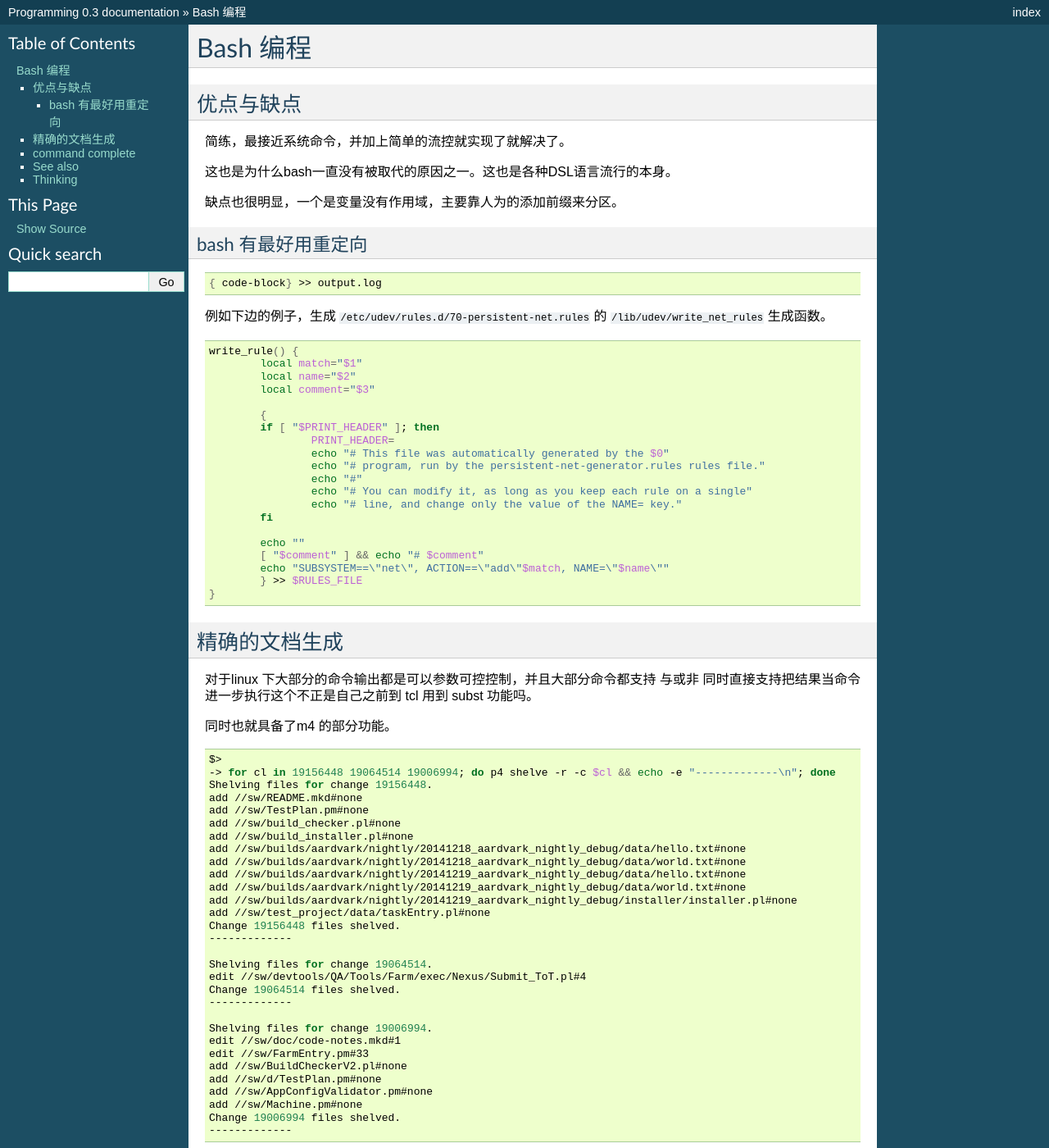
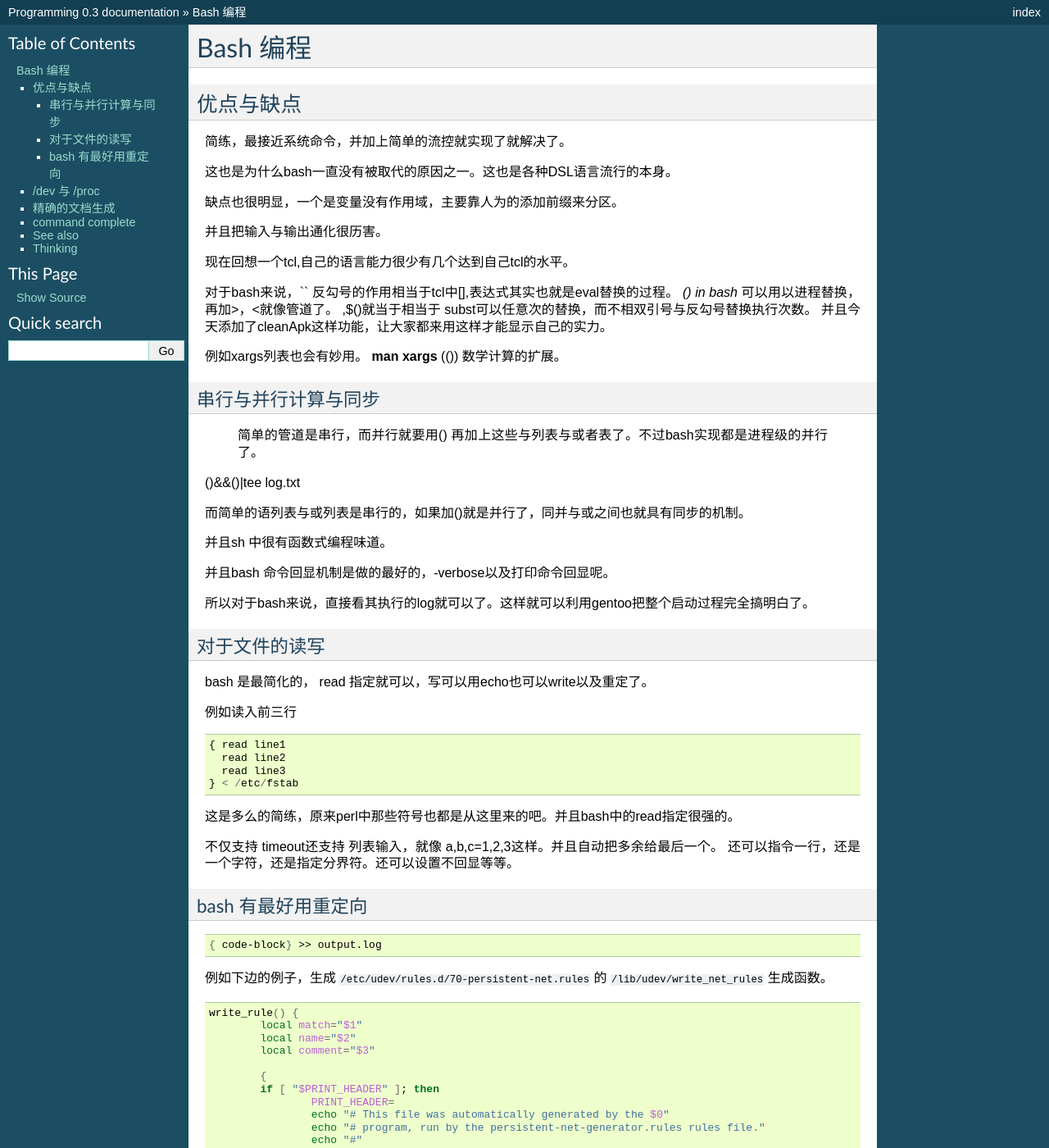
Before and after one commit to gwli/Programming, a Sphinx documentation site: the page built from source/content/Stage_1/Bash.rst, in a window 1280 px wide and 1400 px high. Shown: the whole window at 82% size. Built offline with Sphinx 7.4.7, drawn with Linux system fonts in a browser that asks for light colours; some of the changed text lies outside the part shown.

Commit message:
更新整理了 bash的内容，特别是关于进程替换。

```diff
--- a/source/content/Stage_1/Bash.rst
+++ b/source/content/Stage_1/Bash.rst
@@ -3,15 +3,61 @@
 
 优点与缺点
 ==========
+
 简练，最接近系统命令，并加上简单的流控就实现了就解决了。
 
 这也是为什么bash一直没有被取代的原因之一。这也是各种DSL语言流行的本身。
 
 缺点也很明显，一个是变量没有作用域，主要靠人为的添加前缀来分区。
 
+并且把输入与输出通化很历害。
+
+现在回想一个tcl,自己的语言能力很少有几个达到自己tcl的水平。
+
+对于bash来说，`` 反勾号的作用相当于tcl中[],表达式其实也就是eval替换的过程。
+*() in bash*
+可以用以进程替换，再加>，<就像管道了。 ,$()就当于相当于 subst可以任意次的替换，而不相双引号与反勾号替换执行次数。
+并且今天添加了cleanApk这样功能，让大家都来用这样才能显示自己的实力。
+
+例如xargs列表也会有妙用。 :command:`man xargs`
+(()) 数学计算的扩展。
+
+
+串行与并行计算与同步
+--------------------
+
+ 简单的管道是串行，而并行就要用() 再加上这些与列表与或者表了。不过bash实现都是进程级的并行了。
+()&&()|tee log.txt
+
+而简单的语列表与或列表是串行的，如果加()就是并行了，同并与或之间也就具有同步的机制。
+
+并且sh 中很有函数式编程味道。
+
+并且bash 命令回显机制是做的最好的，-verbose以及打印命令回显呢。
+
+所以对于bash来说，直接看其执行的log就可以了。这样就可以利用gentoo把整个启动过程完全搞明白了。
 
 
 
+对于文件的读写
+--------------
+
+bash 是最简化的， read 指定就可以，写可以用echo也可以write以及重定了。
+
+例如读入前三行
+
+.. code-block::
+
+    { read line1
+      read line2
+      read line3
+    } < /etc/fstab
+
+
+这是多么的简练，原来perl中那些符号也都是从这里来的吧。并且bash中的read指定很强的。
+
+不仅支持 timeout还支持 列表输入，就像 a,b,c=1,2,3这样。并且自动把多余给最后一个。
+还可以指令一行，还是一个字符，还是指定分界符。还可以设置不回显等等。
 
 bash 有最好用重定向
 -------------------
@@ -22,7 +68,6 @@
 
 例如下边的例子，生成 :file:`/etc/udev/rules.d/70-persistent-net.rules` 的
 :file:`/lib/udev/write_net_rules` 生成函数。
-
 
 .. code-block:: bash
 
@@ -46,6 +91,37 @@
            echo "SUBSYSTEM==\"net\", ACTION==\"add\"$match, NAME=\"$name\""
            } >> $RULES_FILE
    }
+
+*重定向代码块的输出* {} >log.txt 直接一段代码所有输出都重定向到文件中。这样可以分以直接compile的log分开保存起来，在其内部直接重定向。
+
+<< 重定向到文件，从文件中读取。
+<<<就是 "here string" 就是python 中"""三目符的用法。
+
+
+更好完的重定向要属端口应用功能 了。
+
+:command:`mknod /dev/tcp c 30 36` 就可以STDIN/STDOUT/STDERR一样重定向了。
+进程替换
+========
+
+特别具有函数编程有味道，例如
+
+:command:`diff <(ls $first_directory) < (ls $second_directory)` 把半命令的输出直接来对比。
+
+这个正是自己一直要想要的结果吗。
+
+
+/dev 与 /proc
+==============
+
+特别是/dev/tcp   /dev/upd这些伪设备也是很好完的。
+
+.. code-block:: bash
+
+    cat </dev/tcp/time.nist.gov/13
+
+就得到的实现。
+
 
 精确的文档生成
 ==============
```
Also changed, not shown: other parts of source/content/Stage_1/Bash.rst (+0 -7 lines).
